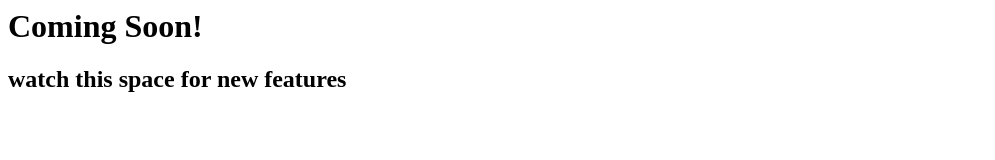
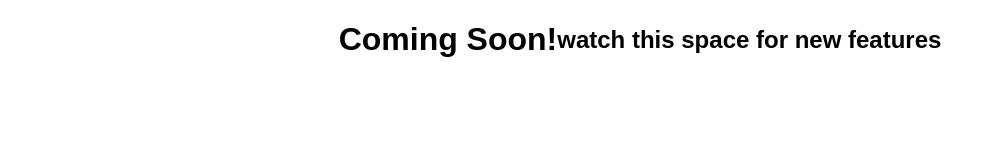
Before and after one commit to nalfa/git-101, a plain HTML site: page index.html in a window 1280 px wide. Shown: the whole page, without its empty margins (0-995 px from the left). Drawn offline with Linux system fonts and the light colour scheme.

Commit message:
added more changes

```diff
--- a/index.html
+++ b/index.html
@@ -1,6 +1,6 @@
 <html lang="en">
 <head>
-    <!-- <link rel="stylesheet" href="style.css"> -->
+    <link rel="stylesheet" href="style.css">
     <meta charset="UTF-8">
     <meta http-equiv="X-UA-Compatible" content="IE=edge">
     <meta name="viewport" content="width=device-width, initial-scale=1.0">
--- a/style.css
+++ b/style.css
@@ -6,4 +6,5 @@ body {
 #container {
     display: flex;
     align-items: center;
+    justify-content: center;
 }
```
